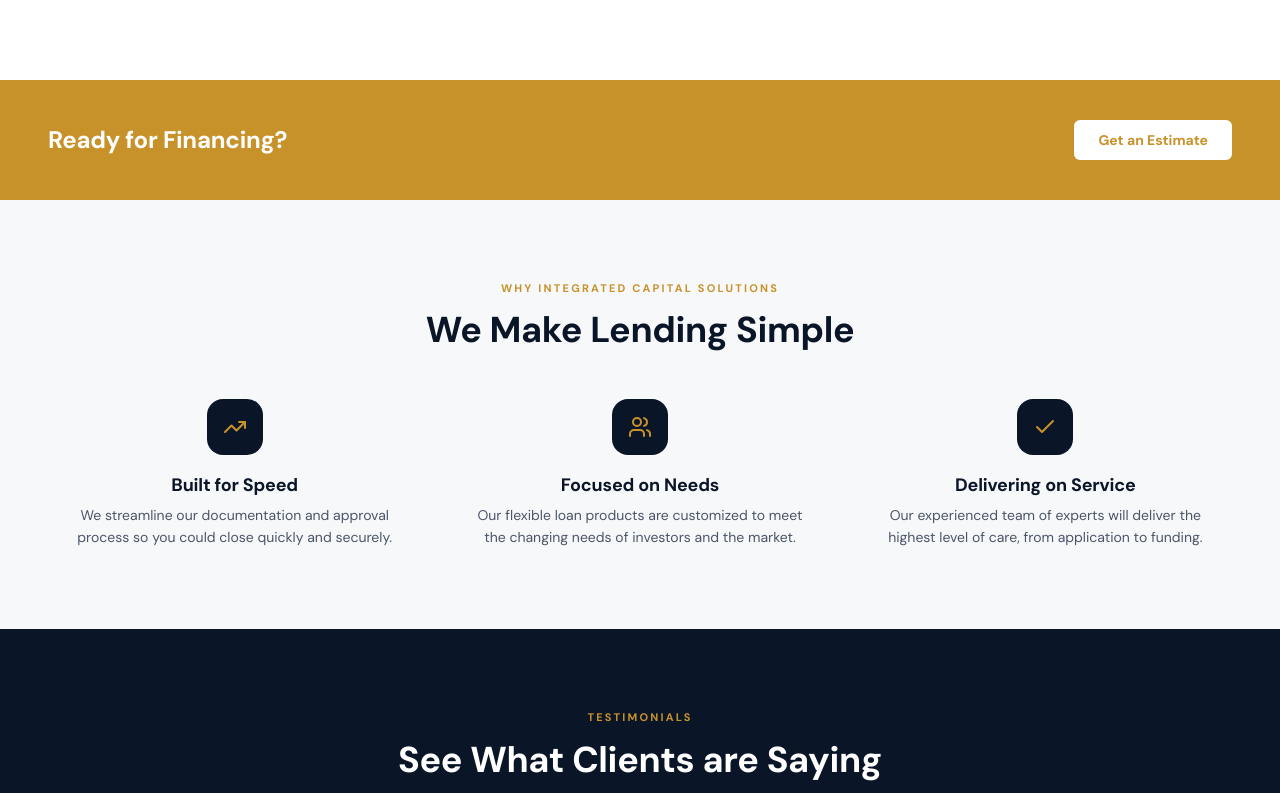
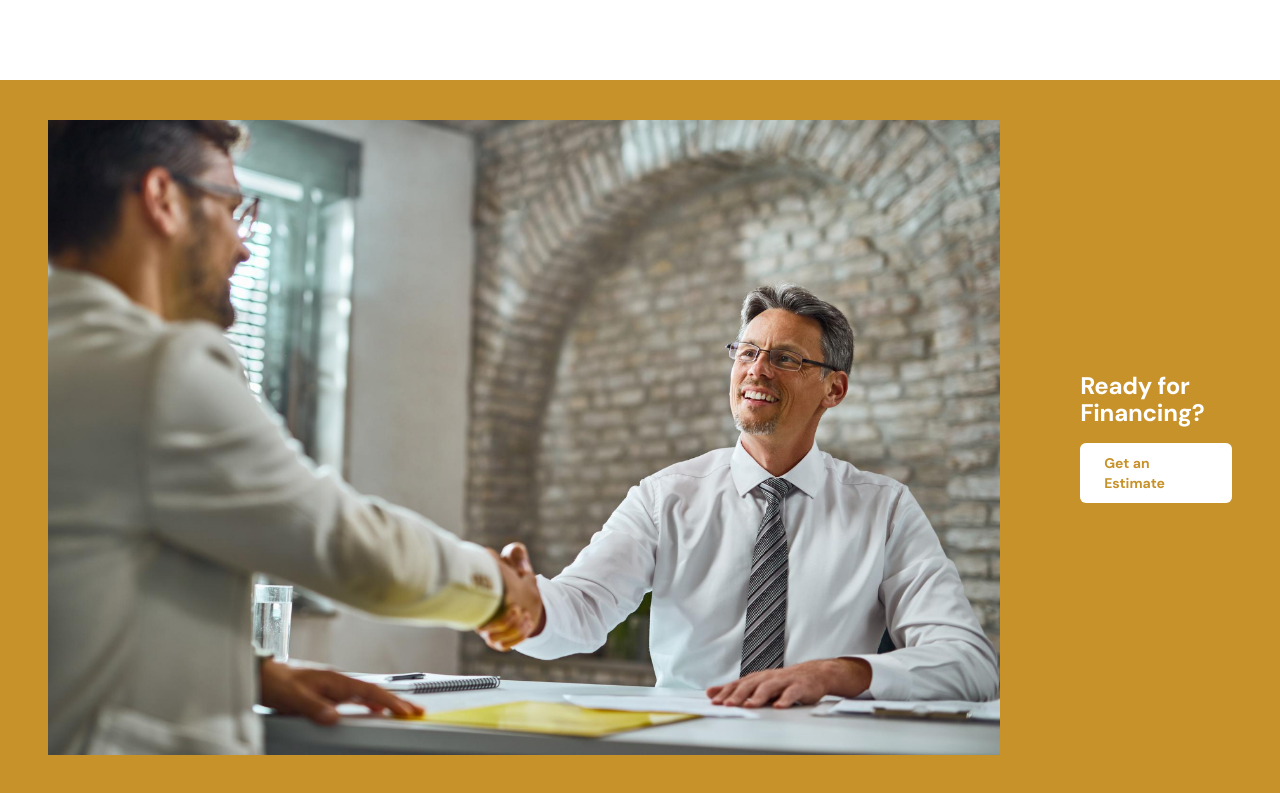
Before and after one commit to serviceserver/integrated-capital-solutions-llc, a Next.js app: page / in a window 1280 px wide. Shown: the part 1687-2480 px from the top of the page. Built offline with nearby package versions, Linux system fonts and the light colour scheme.

Commit message:
refactor(ui): integrate product imagery and update layout structure
Update the product list in the brokers page to include associated images and modify the home page financing section to incorporate a new visual element.

```diff
--- a/app/brokers/page.tsx
+++ b/app/brokers/page.tsx
@@ -69,10 +69,10 @@ const testimonials = [
 ];
 
 const products = [
-  { label: 'Ground Up', href: '/ground-up', term: '12–30 Months', amount: '$250K–$5M+', ltc: 'Up to 90%' },
-  { label: 'Fix & Flip', href: '/fix-flip', term: '6–30 Months', amount: '$150K–$5M+', ltc: 'Up to 95%' },
-  { label: 'DSCR Rental', href: '/dscr-rental', term: '30 Years', amount: '$75K–$2.5M', ltc: 'Up to 80% LTV' },
-  { label: 'Bridge Loan', href: '/bridge-loan', term: '6–15 Months', amount: '$150K–$5M+', ltc: 'Up to 80% LTV' },
+  { label: 'Ground Up', image: '/construction-site.JPG', href: '/ground-up', term: '12–30 Months', amount: '$250K–$5M+', ltc: 'Up to 90%' },
+  { label: 'Fix & Flip', image: '/fix-flip.JPG', href: '/fix-flip', term: '6–30 Months', amount: '$150K–$5M+', ltc: 'Up to 95%' },
+  { label: 'DSCR Rental', image: '/rent.JPG', href: '/dscr-rental', term: '30 Years', amount: '$75K–$2.5M', ltc: 'Up to 80% LTV' },
+  { label: 'Bridge Loan', image: '/family.jpg', href: '/bridge-loan', term: '6–15 Months', amount: '$150K–$5M+', ltc: 'Up to 80% LTV' },
 ];
 
 export default function BrokersPage() {
@@ -142,6 +142,7 @@ export default function BrokersPage() {
           <div className="grid grid-cols-1 md:grid-cols-2 gap-6">
             {products.map((p) => (
               <div key={p.label} className="bg-white border border-[#e8eaef] rounded-xl overflow-hidden hover:shadow-md transition-shadow">
+                <Image src={p.image} alt={p.label} width={600} height={400} className="w-full h-48 object-cover" />
                 <div className="bg-[#0a1628] px-5 py-4 flex items-center justify-between">
                   <h3 className="text-white font-bold">{p.label}</h3>
                   <Link href={p.href} className="text-[#c8922a] text-xs font-semibold hover:underline">
--- a/app/page.tsx
+++ b/app/page.tsx
@@ -4,6 +4,7 @@ import Link from 'next/link';
 import { ArrowRight, Check, ChevronLeft, ChevronRight, Star, Phone, Building2, TrendingUp, Users } from 'lucide-react';
 import FAQAccordion from '@/components/FAQAccordion';
 import CTABanner from '@/components/CTABanner';
+import Image from 'next/image';
 
 const products = [
   {
@@ -153,11 +154,16 @@ export default function HomePage() {
 
       {/* READY FOR FINANCING CTA */}
       <section className="bg-[#c8922a] py-10">
-        <div className="container-wide flex flex-col md:flex-row items-center justify-between gap-4">
+        <div className="container-wide flex flex-col md:flex-row items-center justify-center gap-20">
+          <div className="flex items-center gap-3">
+            <Image src="/financing.jpg" alt="Financing" width={350} height={350} className="w-full" />
+            </div>
+            <div className="flex flex-col items-start gap-4">
           <h3 className="text-white text-2xl font-bold">Ready for Financing?</h3>
           <Link href="/app" className="bg-white text-[#c8922a] font-bold px-6 py-2.5 rounded-md hover:bg-[#f7f8fa] transition-colors text-sm">
             Get an Estimate
           </Link>
+          </div>
         </div>
       </section>
 
```
Also changed, not shown: public/financing.jpg (added).
